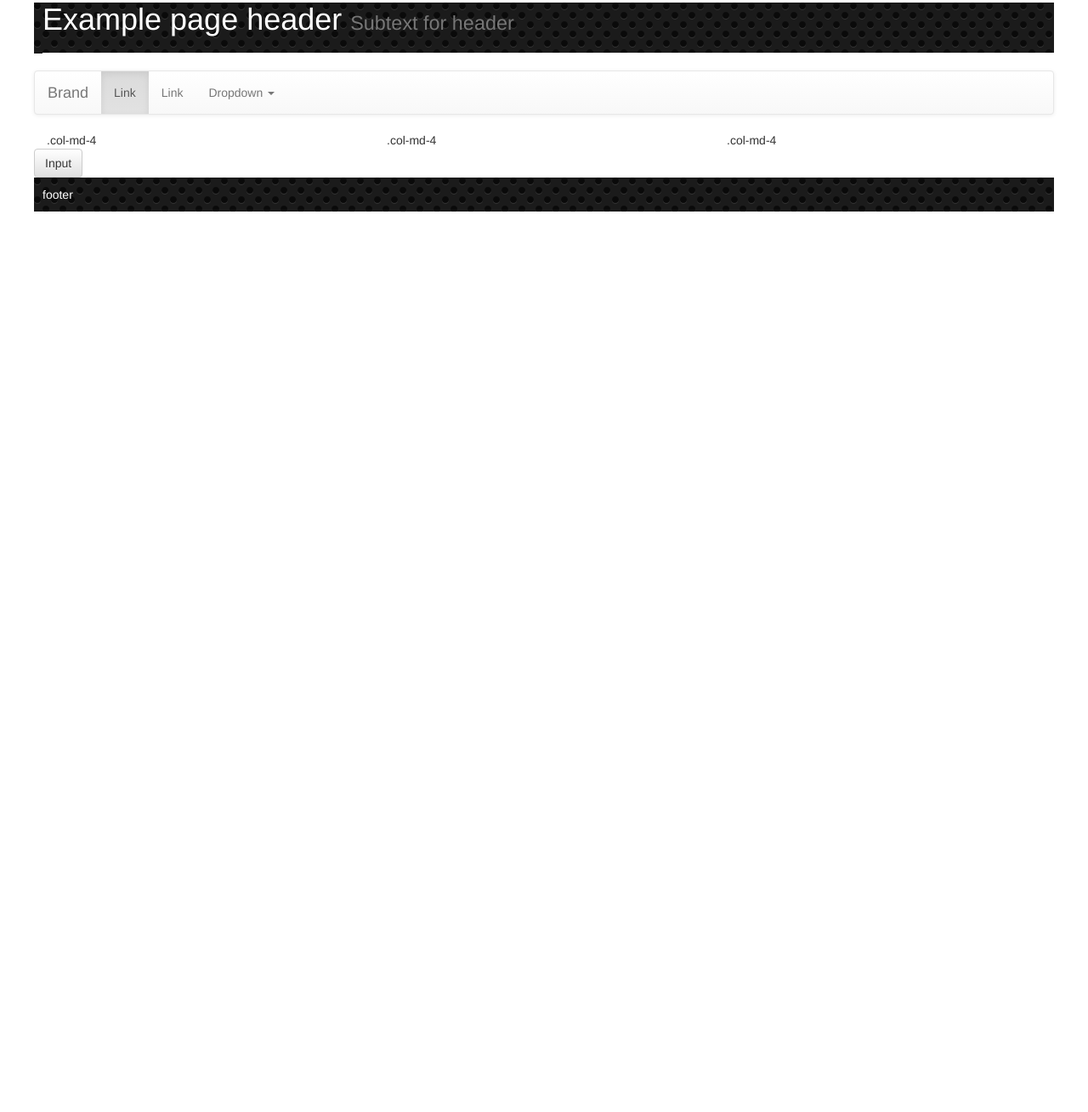
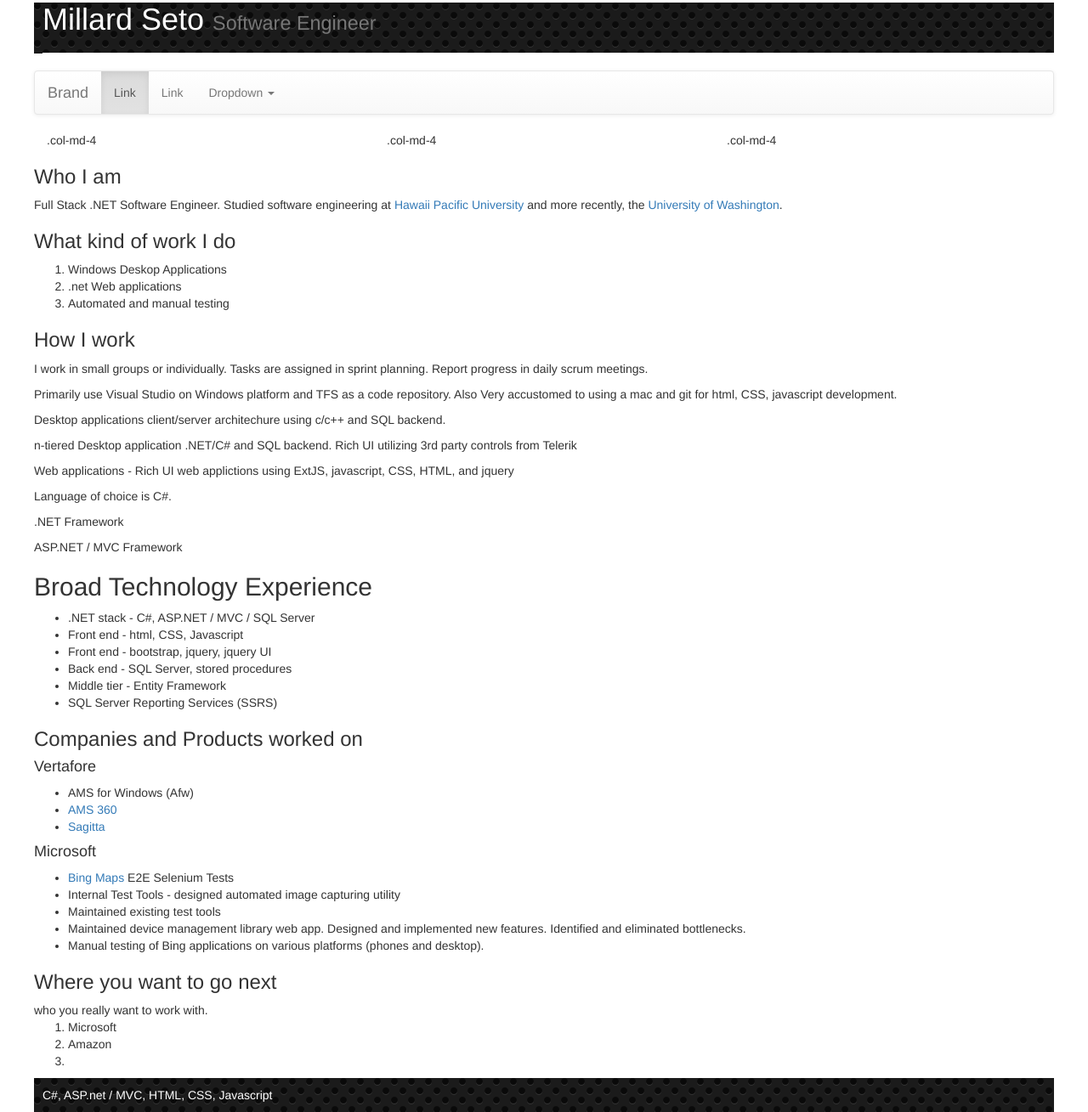
Before and after one commit to millardseto/portfolio2, a plain HTML site: page index.html in a window 1280 px wide. Shown: the part 37-1346 px from the top of the page at 85% size. Before the commit the page ends 800 px from the top, so only its background shows below. Drawn offline with nearby package versions, Linux system fonts and the light colour scheme.

Commit message:
Add more content

```diff
--- a/index.html
+++ b/index.html
@@ -3,7 +3,7 @@
 
 <head>
   <meta charset="utf-8">
-  <title>Title</title>
+  <title>Portfolio</title>
   <!-- always first -->
   <link rel="stylesheet" href="./css/normalize.css">
 
@@ -18,7 +18,7 @@
 <body>
   <header>
     <div class="page-header">
-      <h1>Example page header <small>Subtext for header</small></h1>
+      <h1>Millard Seto  <small>Software Engineer</small></h1>
     </div>
 
 
@@ -62,16 +62,84 @@
   <section>
     <div class="container-fluid">
       <div class="row">
-        <div class="col-md-4">.col-md-4</div>
-        <div class="col-md-4">.col-md-4</div>
-        <div class="col-md-4">.col-md-4</div>
+        <div class="col-sm-4">.col-md-4</div>
+        <div class="col-sm-4">.col-md-4</div>
+        <div class="col-sm-4">.col-md-4</div>
       </div>
     </div>
   </section>
 
-  <input class="btn btn-default" type="button" id="btnGo" value="Input">
+  <section>
+    <h3>Who I am</h3>
+    <p>Full Stack .NET Software Engineer.  Studied software engineering at <a href="http://www.hpu.edu">Hawaii Pacific University</a> and more recently, the <a href="http://www.uw.edu">University of Washington</a>.</p>
+  </section>
 
-  <footer>footer</footer>
+  <section>
+    <h3>What kind of work I do</h3>
+    <ol>
+      <li>Windows Deskop Applications</li>
+      <li>.net Web applications</li>
+      <li>Automated and manual testing</li>
+    </ol>
+
+  </section>
+
+  <section>
+    <h3>How I work</h3>
+    <p>I work in small groups or individually.  Tasks are assigned in sprint planning.  Report progress in daily scrum meetings.</p>
+    <p>Primarily use Visual Studio on Windows platform and TFS as a code repository.
+      Also Very accustomed to using a mac and git for html, CSS, javascript development.</p>
+    <p>Desktop applications client/server architechure using c/c++ and SQL backend.</p>
+    <p>n-tiered Desktop application .NET/C# and SQL backend.  Rich UI utilizing 3rd party controls from Telerik</p>
+    <p>Web applications - Rich UI web applictions using ExtJS, javascript, CSS, HTML, and jquery</p>
+    <p>Language of choice is C#.</p>
+    <p>.NET Framework</p>
+    <p>ASP.NET / MVC Framework</p>
+    <h2>Broad Technology Experience</h2>
+    <ul>
+      <li>.NET stack - C#, ASP.NET / MVC / SQL Server</li>
+      <li>Front end - html, CSS, Javascript</li>
+      <li>Front end - bootstrap, jquery, jquery UI</li>
+      <li>Back end - SQL Server, stored procedures</li>
+      <li>Middle tier - Entity Framework</li>
+      <li>SQL Server Reporting Services (SSRS)</li>
+    </ul>
+  </section>
+
+  <section>
+    <h3>Companies and Products worked on</h3>
+    <h4>Vertafore</h4>
+    <ul>
+      <li>AMS for Windows (Afw)</li>
+      <li><a href="http://www.vertafore.com/All-Products/AMS360">AMS 360</a></li>
+      <li><a href="http://www.vertafore.com/All-Products/Sagitta">Sagitta</a></li>
+    </ul>
+
+    <h4>Microsoft</h4>
+    <ul>
+      <li><a href="http://maps.bing.com">Bing Maps</a> E2E Selenium Tests</li>
+      <li>Internal Test Tools - designed automated image capturing utility</li>
+      <li>Maintained existing test tools</li>
+      <li>Maintained device management library web app.  Designed and implemented new features.  Identified and eliminated bottlenecks.</li>
+      <li>Manual testing of Bing applications on various platforms (phones and desktop).</li>
+    </ul>
+
+  </section>
+
+  <section>
+    <h3>Where you want to go next</h3>
+  </section>
+
+  <section>
+    who you really want to work with.
+    <ol>
+      <li>Microsoft</li>
+      <li>Amazon</li>
+      <li></li>
+    </ol>
+  </section>
+
+  <footer>C#, ASP.net / MVC, HTML, CSS, Javascript</footer>
 
 
   <!-- jquery -->
```
